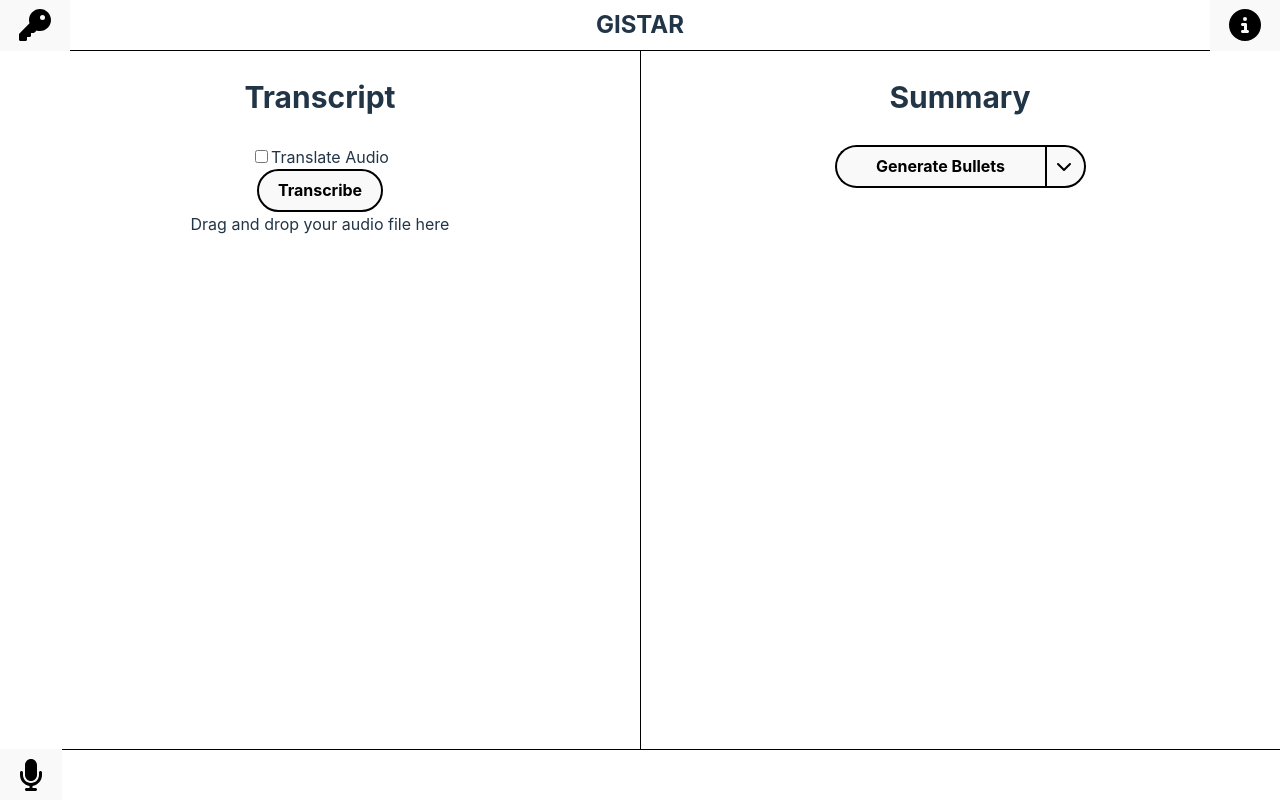
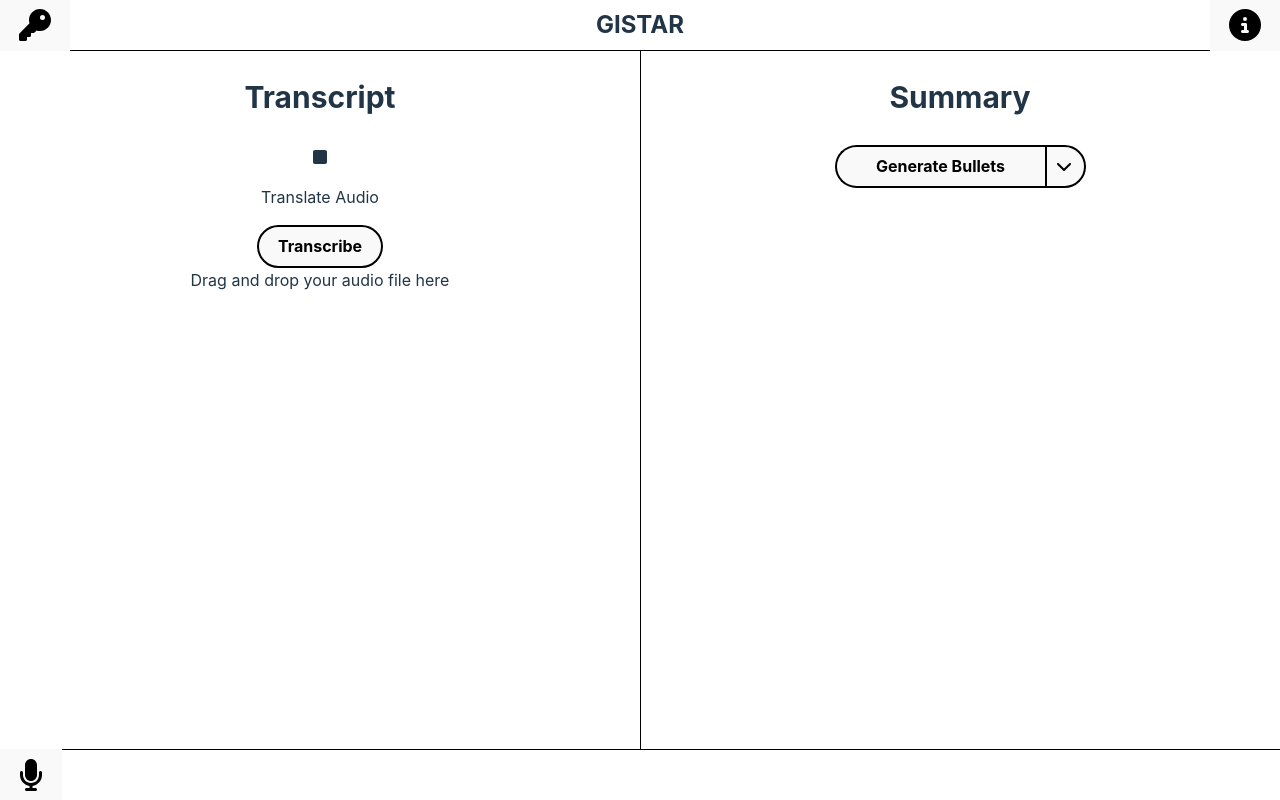
Before and after one commit to Carsonthemonkey/GIST, a React (Vite) app: page / in a window 1280 px wide. Built offline with nearby package versions, Linux system fonts and the light colour scheme.

Commit message:
Adds Font awesome checkmark

```diff
--- a/src/components/TranscriptPanel.tsx
+++ b/src/components/TranscriptPanel.tsx
@@ -1,7 +1,11 @@
 import React from "react";
 import "../styles/TranscriptPanel.css";
 import { FontAwesomeIcon } from "@fortawesome/react-fontawesome";
-import { faX } from "@fortawesome/free-solid-svg-icons";
+import {
+    faX,
+    faSquareCheck,
+    faSquare,
+} from "@fortawesome/free-solid-svg-icons";
 import Modal from "react-modal";
 import { transcribeWhisper, translateWhisper } from "../utils/transcibe";
 
@@ -75,7 +79,7 @@ const TranscriptPanel = (props: Props) => {
     };
 
     async function transcribeAudio() {
-      console.log(doTranslate)
+        console.log(doTranslate);
         if (!fileUploaded || !audioFile) {
             console.error("No file uploaded");
             return;
@@ -145,9 +149,18 @@ const TranscriptPanel = (props: Props) => {
             </Modal>
             <h2 id="transcript-title">Transcript</h2>
             <div>
-                <label>
-                    <input type="checkbox" checked={doTranslate} onChange={handleCheckBoxChange} />
-                    Translate Audio
+                <label id="translate-section">
+                    <div
+                        id="checkmark"
+                        className="icon"
+                        onClick={handleCheckBoxChange}
+                    >
+                        {doTranslate && (
+                            <FontAwesomeIcon icon={faSquareCheck} />
+                        )}
+                        {!doTranslate && <FontAwesomeIcon icon={faSquare} />}
+                    </div>
+                    <p>Translate Audio</p>
                 </label>
             </div>
             <button className="non-icon-button" onClick={transcribeAudio}>
```
